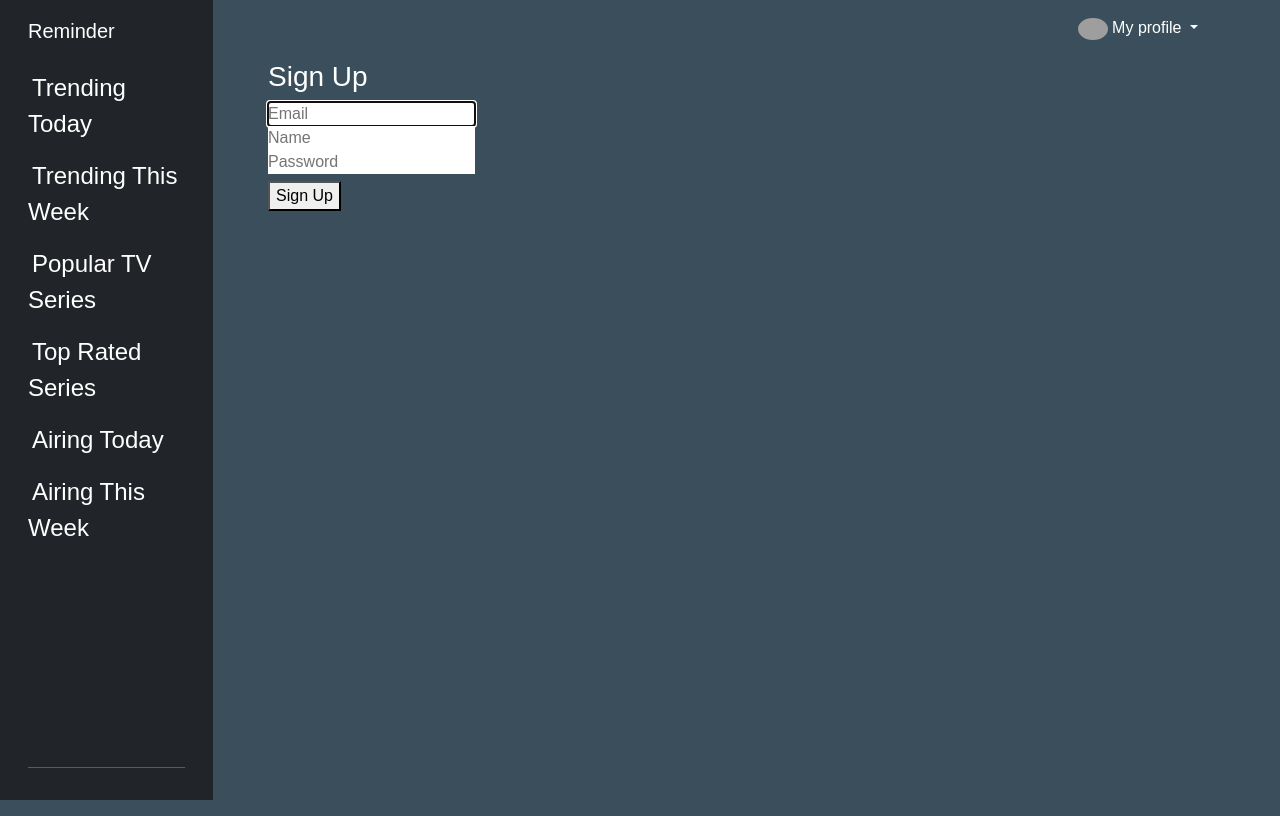
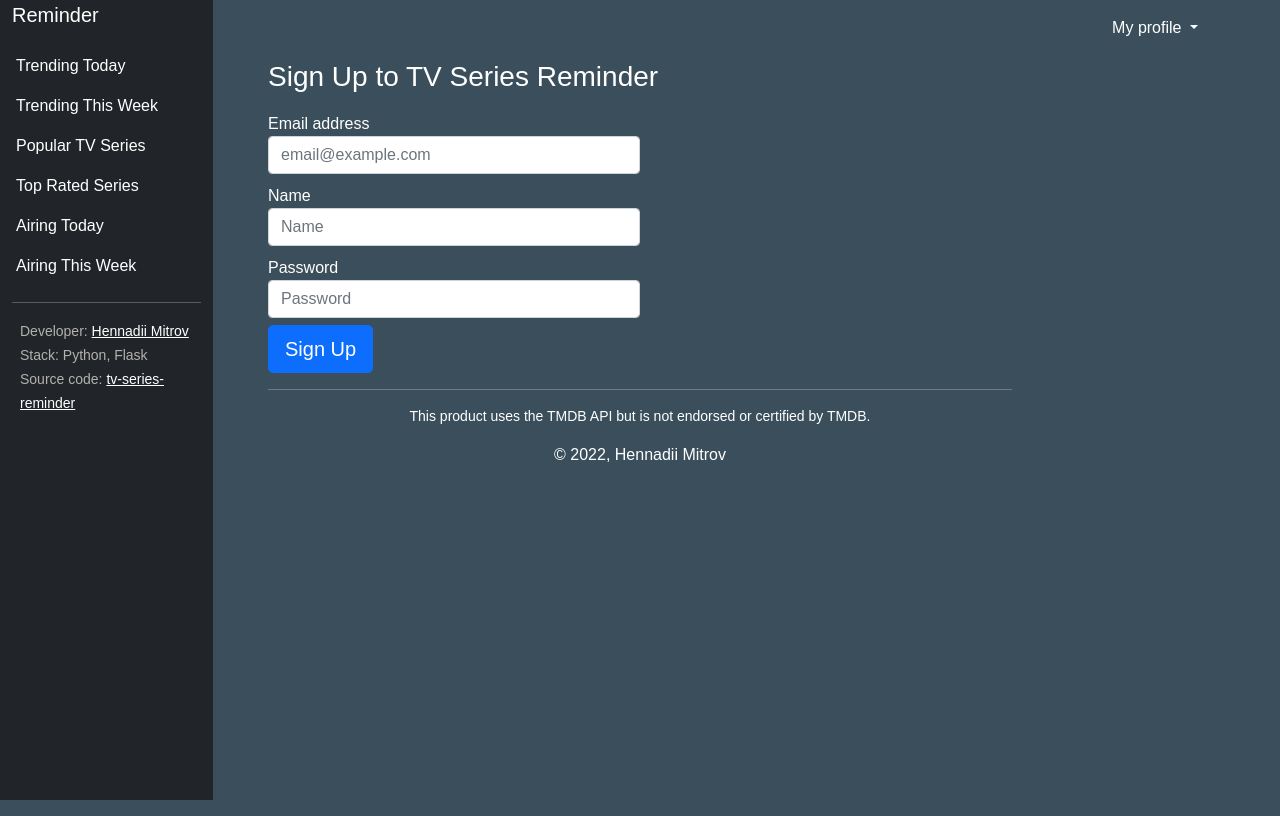
Before and after one commit to h-mitrov/tv-series-reminder, a Flask app: page /signup in a window 1280 px wide. Run offline with Flask 2, Linux system fonts and the light colour scheme; some libraries are stand-ins or nearby versions; grey boxes are pictures that could not be loaded.

Commit message:
overall improvements

```diff
--- a/reminder/static/styles.css
+++ b/reminder/static/styles.css
@@ -48,6 +53,20 @@ input {
   font: inherit;
   margin: 0;
   padding: 0;
+}
+
+label {
+    margin-top: 10px;
+}
+
+footer,
+.footer_div, {
+    width: 100%;
+}
+
+#about {
+    padding-left: 0.5rem;
+    color: #b3b1ad;
 }
 
 .nav-link,
--- a/reminder/templates/base.html
+++ b/reminder/templates/base.html
@@ -1,5 +1,39 @@
 <!DOCTYPE html>
 <html>
+
+<body>
+
+{% include "upper_navigation.html" %}
+
+<div class="container-fluid">
+    <div class="row">
+        {% include "sidebar.html" %}
+        <div class="col-2 divider"></div>
+        <div class="col-xl-8 col-lg-8 col-md-6 col-sm-12 col-xs-12">
+            {% block content %}
+            {% endblock %}
+
+            {% block main %}
+            {% endblock %}
+            {% include "footer.html" %}
+        </div>
+
+    </div>
+</div>
+
+
+<!-- Optional JavaScript -->
+<!-- jQuery first, then Popper.js, then Bootstrap JS -->
+<!--    <script src="{{ url_for('static', filename='htmx.min.js') }}"></script>-->
+<script src="https://unpkg.com/htmx.org@1.7.0"
+        integrity="sha384-EzBXYPt0/T6gxNp0nuPtLkmRpmDBbjg6WmCUZRLXBBwYYmwAUxzlSGej0ARHX0Bo"
+        crossorigin="anonymous"
+        defer></script>
+<script src="{{ url_for('static', filename='jquery-3.3.1.slim.min.js') }}"</script>
+<script src="{{ url_for('static', filename='popper.min.js') }}"></script>
+<script src="{{ url_for('static', filename='bootstrap.min.js') }}"></script>
+
+</body>
 
 <head>
     <meta charset="utf-8">
@@ -13,106 +47,4 @@
     <link rel="stylesheet" href="{{ url_for('static', filename='styles.css') }}">
 </head>
 
-<body>
-<p></p>
-<div class="container">
-    <div class="row">
-        <div class="col-md-12">
-            <div class="dropdown float-end">
-                <a href="#" class="align-items-center text-white text-decoration-none dropdown-toggle" id="dropdownUser1" data-bs-toggle="dropdown" aria-expanded="false">
-                    <img src="https://github.com/mdo.png" alt="hugenerd" width="30" height="30" class="rounded-circle">
-                    <span class="">My profile</span>
-                </a>
-                <ul class="dropdown-menu dropdown-menu-dark text-small shadow">
-                    {% if current_user.is_authenticated %}
-                    <li><a class="dropdown-item" href="{{ url_for('reminder.profile') }}">
-                        Saved titles
-                    </a></li>
-                    <li>
-                        <hr class="dropdown-divider">
-                    </li>
-                    <li><a class="dropdown-item" href="{{ url_for('auth.logout') }}">
-                        Logout
-                    </a></li>
-                    {% else %}
-                    <li><a class="dropdown-item" href="{{ url_for('auth.login') }}">
-                        Login
-                    </a></li>
-                    <li>
-                        <hr class="dropdown-divider">
-                    </li>
-                    <li><a class="dropdown-item" href="{{ url_for('auth.signup') }}">
-                        Sign Up
-                    </a></li>
-                    {% endif %}
-                </ul>
-            </div>
-        </div>
-    </div>
-</div>
-
-
-<div class="container-fluid">
-    <div class="row">
-        <div class="fixed-top col-md-2 col-xl-2 col-lg-2 col-md-2 col-sm-2 col-xs-0 bg-dark">
-            <div class="d-flex flex-column flex-shrink-0 p-3 text-white bg-dark min-vh-100"
-                 style="font-size: 1.5rem;">
-                <a href="/" class="d-flex align-items-center pb-3 mb-md-0 me-md-auto text-white text-decoration-none">
-                    <span class="fs-5 d-none d-sm-inline">Reminder</span>
-                </a>
-
-                <ul class="nav nav-pills flex-column mb-auto" id="menu">
-                    <li class="menu-elem">
-                        <a href="{{ url_for('reminder.get_results', tv_type='trending_today') }}" class="nav-link px-0 align-middle">
-                            <span class="ms-1 d-none d-sm-inline">Trending Today</span></a>
-                    </li>
-                    <li class="menu-elem">
-                        <a href="{{ url_for('reminder.get_results', tv_type='trending_this_week') }}" class="nav-link px-0 align-middle">
-                            <span class="ms-1 d-none d-sm-inline">Trending This Week</span></a>
-                    </li>
-
-                    <li class="menu-elem">
-                        <a href="{{ url_for('reminder.get_results', tv_type='popular') }}" class="nav-link px-0 align-middle">
-                            <span class="ms-1 d-none d-sm-inline">Popular TV Series</span> </a>
-                    </li>
-                    <li class="menu-elem">
-                        <a href="{{ url_for('reminder.get_results', tv_type='top_rated') }}" class="nav-link px-0 align-middle">
-                            <span class="ms-1 d-none d-sm-inline">Top Rated Series</span> </a>
-                    </li>
-                    <li class="menu-elem">
-                        <a href="{{ url_for('reminder.get_results', tv_type='on_air') }}" class="nav-link px-0 align-middle">
-                            <span class="ms-1 d-none d-sm-inline">Airing Today</span> </a>
-                    </li>
-                    <li class="menu-elem">
-                        <a href="{{ url_for('reminder.get_results', tv_type='airing_this_week') }}" class="nav-link px-0 align-middle">
-                            <span class="ms-1 d-none d-sm-inline">Airing This Week</span> </a>
-                    </li>
-                </ul>
-                <hr>
-
-            </div>
-        </div>
-        <div class="col-2 divider"></div>
-        <div class="col-xl-8 col-lg-8 col-md-6 col-sm-6">
-               {% block content %}
-               {% endblock %}
-
-               {% block main %}
-               {% endblock %}
-        </div>
-    </div>
-</div>
-  <!-- Optional JavaScript -->
-  <!-- jQuery first, then Popper.js, then Bootstrap JS -->
-<!--    <script src="{{ url_for('static', filename='htmx.min.js') }}"></script>-->
-    <script src="https://unpkg.com/htmx.org@1.7.0"
-            integrity="sha384-EzBXYPt0/T6gxNp0nuPtLkmRpmDBbjg6WmCUZRLXBBwYYmwAUxzlSGej0ARHX0Bo"
-            crossorigin="anonymous"
-            defer></script>
-    <script src="{{ url_for('static', filename='jquery-3.3.1.slim.min.js') }}"</script>
-    <script src="{{ url_for('static', filename='popper.min.js') }}"></script>
-    <script src="{{ url_for('static', filename='bootstrap.min.js') }}"></script>
-
-</body>
-
 </html>
--- /dev/null
+++ b/reminder/templates/footer.html
@@ -0,0 +1,7 @@
+<footer class="page-footer font-small blue">
+  <hr>
+  <div class="row">
+    <small class="text-center">This product uses the TMDB API but is not endorsed or certified by TMDB.</small></figcaption>
+  </div>
+  <div class="footer-copyright text-center py-3">© 2022, Hennadii Mitrov</div>
+</footer>
--- a/reminder/templates/home.html
+++ b/reminder/templates/home.html
@@ -5,7 +5,8 @@
 {% block main %}
 
 <div class="page-header">
-        <h2>This is a TV Series Reminder</h2>
+    <h2>This is a TV Series Reminder</h2>
+    <p>Get an email whenever a new episode of your favourite TV series is coming.</p>
 </div>
 <div>
     <form action="/" method="post" enctype="multipart/form-data">
--- /dev/null
+++ b/reminder/templates/sidebar.html
@@ -0,0 +1,47 @@
+<div class="fixed-top min-vh-100 col-md-2 col-xl-2 col-lg-2 text-white bg-dark d-none d-md-block">
+    <a href="/" class="d-flex align-items-center pb-3 mb-md-0 me-md-auto text-white text-decoration-none">
+        <span class="fs-5 d-none d-sm-inline">Reminder</span>
+    </a>
+
+    <ul class="nav nav-pills flex-column mb-auto" id="menu">
+        <li class="menu-elem">
+            <a href="{{ url_for('reminder.get_results', tv_type='trending_today') }}" class="nav-link px-0 align-middle">
+                <span class="ms-1 d-none d-sm-inline">Trending Today</span></a>
+        </li>
+        <li class="menu-elem">
+            <a href="{{ url_for('reminder.get_results', tv_type='trending_this_week') }}" class="nav-link px-0 align-middle">
+                <span class="ms-1 d-none d-sm-inline">Trending This Week</span></a>
+        </li>
+
+        <li class="menu-elem">
+            <a href="{{ url_for('reminder.get_results', tv_type='popular') }}" class="nav-link px-0 align-middle">
+                <span class="ms-1 d-none d-sm-inline">Popular TV Series</span> </a>
+        </li>
+        <li class="menu-elem">
+            <a href="{{ url_for('reminder.get_results', tv_type='top_rated') }}" class="nav-link px-0 align-middle">
+                <span class="ms-1 d-none d-sm-inline">Top Rated Series</span> </a>
+        </li>
+        <li class="menu-elem">
+            <a href="{{ url_for('reminder.get_results', tv_type='on_air') }}" class="nav-link px-0 align-middle">
+                <span class="ms-1 d-none d-sm-inline">Airing Today</span> </a>
+        </li>
+        <li class="menu-elem">
+            <a href="{{ url_for('reminder.get_results', tv_type='airing_this_week') }}" class="nav-link px-0 align-middle">
+                <span class="ms-1 d-none d-sm-inline">Airing This Week</span> </a>
+        </li>
+    </ul>
+    <hr>
+    <div id="about">
+        <p>
+            <small>
+            Developer: <a href="https://www.linkedin.com/in/h-mitrov/">Hennadii Mitrov</a>
+            <br>
+            Stack: Python, Flask
+            <br>
+            Source code: <a href="https://github.com/h-mitrov/tv-series-reminder">tv-series-reminder</a>
+            </small>
+        </p>
+
+    </div>
+
+</div>
--- a/reminder/templates/signup.html
+++ b/reminder/templates/signup.html
@@ -4,36 +4,39 @@
 
 {% block content %}
 <div class="column is-4 is-offset-4">
-    <h3 class="title">Sign Up</h3>
+    <h3 class="title">Sign Up to TV Series Reminder</h3>
     <div class="box">
         {% with messages = get_flashed_messages() %}
         {% if messages %}
-            <div class="notification is-danger">
+            <p>
                 {{ messages[0] }}. Go to <a href="{{ url_for('auth.login') }}">login page</a>.
-            </div>
+            </p>
         {% endif %}
         {% endwith %}
-        <form method="POST" action="/signup">
-            <div class="field">
+    </div>
+</div>
+     <main class="form-signin col-xl-6 col-lg-8 col-md-12 col-sm-12 col-xs-12">
+        <form method="POST" action="{{ url_for('auth.signup_post') }}">
+            <div class="form-floating">
                 <div class="control">
-                    <input class="input is-large" type="email" name="email" placeholder="Email" autofocus="">
+                    <label for="floatingInput">Email address</label>
+                    <input type="email" name="email" class="form-control" id="floatingInput" placeholder="email@example.com" required>
                 </div>
             </div>
-
-            <div class="field">
+            <div class="form-floating">
                 <div class="control">
-                    <input class="input is-large" type="text" name="name" placeholder="Name" autofocus="">
+                    <label for="floatingName">Name</label>
+                    <input type="text" name="name" class="form-control" id="floatingName" placeholder="Name" required>
                 </div>
             </div>
-
-            <div class="field">
+            <div class="form-floating">
                 <div class="control">
-                    <input class="input is-large" type="password" name="password" placeholder="Password">
+                    <label for="floatingPassword">Password</label>
+                    <input type="password" name="password" class="form-control" id="floatingPassword" placeholder="Password" required>
                 </div>
             </div>
+            <button class="button btn btn-lg btn-primary">Sign Up</button>
+        </form>
+    </main>
 
-            <button class="button is-block is-info is-large is-fullwidth">Sign Up</button>
-        </form>
-    </div>
-</div>
 {% endblock %}
--- a/reminder/templates/title_card.html
+++ b/reminder/templates/title_card.html
@@ -6,7 +6,7 @@
       <h2 class="movie__title">{{ title.get('name') }} {{ title.get('year') }}</h2></figure>
 <!--      <p class="card-text" style="overflow: hidden; display: -webkit-box; -webkit-line-clamp: 4; -webkit-box-orient: vertical; }">{{ title.get('overview') }}...</p>-->
       {% if not current_user.is_authenticated %}
-          {{ flash('Please, login or sign up to set a notification.') }}
+        <!--{{ flash('Please, login or <a href="/signup">sign up</a> to set a notification.') }}-->
           <form action="/login" method="get">
               <button type="submit" class="btn btn-primary">Save</button>
           </form>
--- /dev/null
+++ b/reminder/templates/upper_navigation.html
@@ -0,0 +1,72 @@
+<p></p>
+<div class="container">
+    <div class="row">
+        <div class="col-6 align-middle ">
+            <div class="dropdown float-start d-md-none">
+                <a href="#" class="align-items-center text-white text-decoration-none dropdown-toggle" id="dropdownActions"
+                   data-bs-toggle="dropdown" aria-expanded="false">
+<!--                    <img src="https://github.com/mdo.png" alt="hugenerd" width="30" height="30" class="rounded-circle">-->
+                    <span>Discover</span>
+                </a>
+                <ul class="dropdown-menu dropdown-menu-dark text-small shadow">
+                    <li><a class="dropdown-item" href="{{ url_for('reminder.get_results', tv_type='trending_today') }}">
+                    Trending Today
+                    </a></li>
+
+                    <li><a class="dropdown-item" href="{{ url_for('reminder.get_results', tv_type='trending_this_week') }}">
+                        Trending This Week
+                    </a></li>
+
+                    <li><a class="dropdown-item" href="{{ url_for('reminder.get_results', tv_type='on_air') }}">
+                        Airing Today
+                    </a></li>
+
+                    <li><a class="dropdown-item" href="{{ url_for('reminder.get_results', tv_type='airing_this_week') }}">
+                        Airing This Week
+                    </a></li>
+
+                    <li><a class="dropdown-item" href="{{ url_for('reminder.get_results', tv_type='popular') }}">
+                    Popular TV Series
+                    </a></li>
+
+                    <li><a class="dropdown-item" href="{{ url_for('reminder.get_results', tv_type='top_rated') }}">
+                    Top Rated Series
+                    </a></li>
+
+                </ul>
+            </div>
+        </div>
+
+        <div class="col-6 align-middle ">
+            <div class="dropdown float-end inline-block align-middle">
+                <a href="#" class="align-items-center text-white text-decoration-none dropdown-toggle" id="dropdownMenu" data-bs-toggle="dropdown" aria-expanded="false">
+                    <span class="">My profile</span>
+                </a>
+                <ul class="dropdown-menu dropdown-menu-dark text-small shadow">
+                    {% if current_user.is_authenticated %}
+                    <li><a class="dropdown-item" href="{{ url_for('reminder.profile') }}">
+                        Saved titles
+                    </a></li>
+                    <li>
+                        <hr class="dropdown-divider">
+                    </li>
+                    <li><a class="dropdown-item" href="{{ url_for('auth.logout') }}">
+                        Logout
+                    </a></li>
+                    {% else %}
+                    <li><a class="dropdown-item" href="{{ url_for('auth.login') }}">
+                        Login
+                    </a></li>
+                    <li>
+                        <hr class="dropdown-divider">
+                    </li>
+                    <li><a class="dropdown-item" href="{{ url_for('auth.signup') }}">
+                        Sign Up
+                    </a></li>
+                    {% endif %}
+                </ul>
+            </div>
+        </div>
+    </div>
+</div>
+<p class="d-md-none"></p>
```
Also changed, not shown: other parts of reminder/static/styles.css (+8 -35 lines), reminder/templates/login.html (+15 -12 lines), reminder/static/images/tmdb_logo.svg (added).
